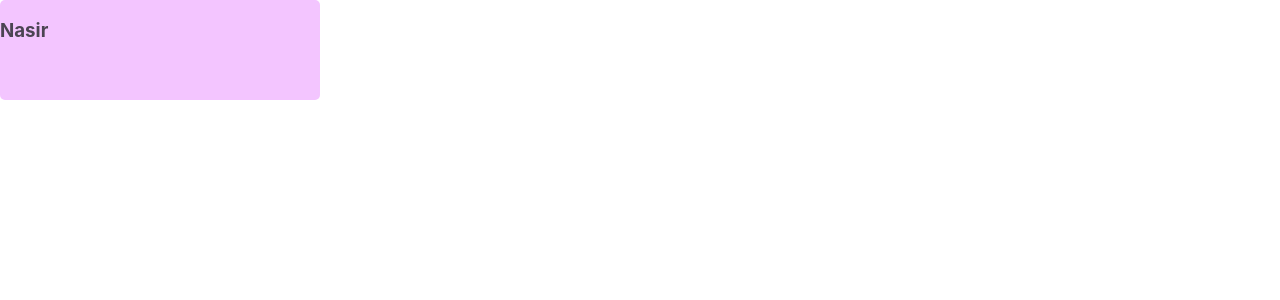
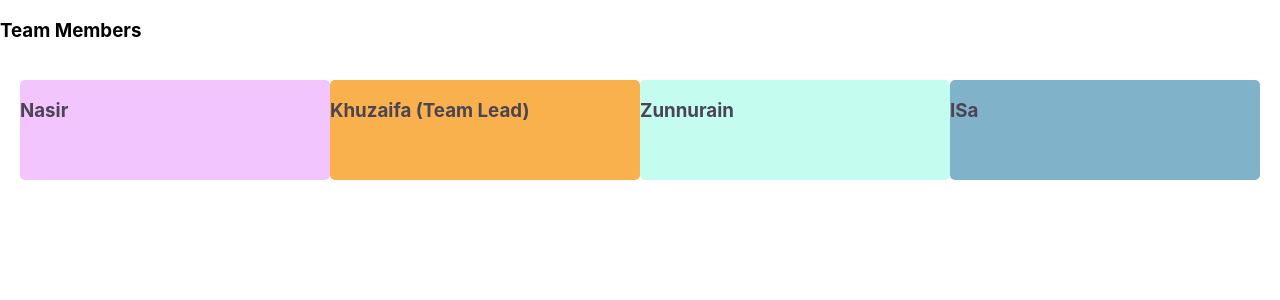
Before and after one commit to khuzayfmht/repromas-test, a React (Create React App) app: page / in a window 1280 px wide. Shown: the top 300 px of the page. Built offline with nearby package versions, Linux system fonts and the light colour scheme.

Commit message:
Add some card

```diff
--- a/src/pages/dashboard/index.tsx
+++ b/src/pages/dashboard/index.tsx
@@ -1,11 +1,23 @@
 
 const Dashboard = () => {
     return (
-        <div style={{ display: "grid", gridTemplateColumns: '1fr 1fr 1fr 1fr'}}>
+        <>
+            <h3>Team Members</h3>
+            <div style={{ display: "grid", gridTemplateColumns: '1fr 1fr 1fr 1fr', padding: '20px' }}>
             <div style={{ borderRadius: '5px', background: '#F3C5FF', height: '100px'}}>
                 <h3 style={{color: '#4B4453'}}>Nasir</h3>
             </div>
+            <div style={{ borderRadius: '5px', background: '#F9B14E', height: '100px'}}>
+                <h3 style={{color: '#4B4453'}}>Khuzaifa (Team Lead)</h3>
+            </div>
+            <div style={{ borderRadius: '5px', background: '#C4FCF0', height: '100px'}}>
+                <h3 style={{color: '#4B4453'}}>Zunnurain</h3>
+            </div>
+            <div style={{ borderRadius: '5px', background: '#80B2C9', height: '100px'}}>
+                <h3 style={{color: '#4B4453'}}>ISa</h3>
+            </div>
         </div>
+        </>
     )
 }
 
```
